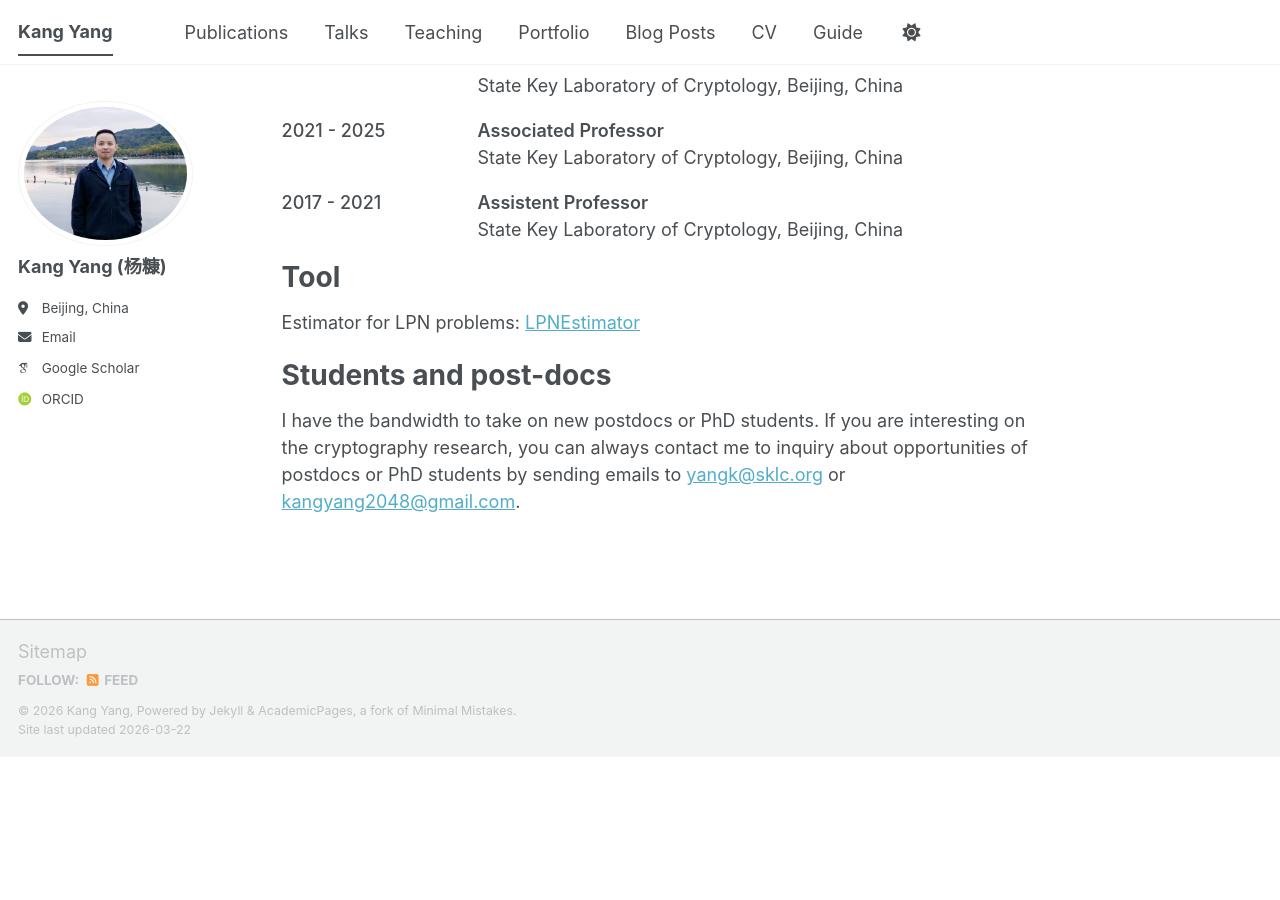
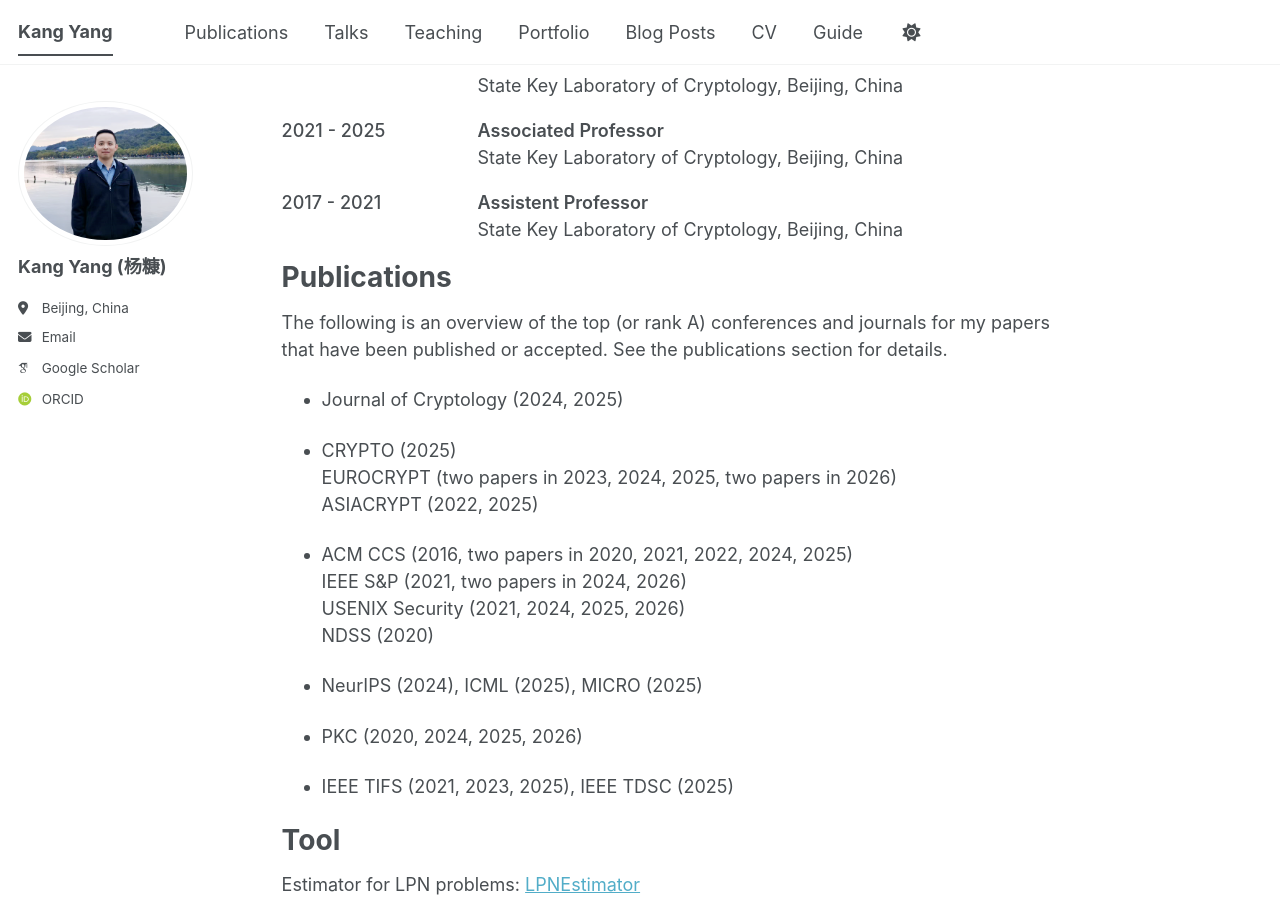
Before and after one commit to yangkang2048/yangkang2048.github.io, a Jekyll site: the page built from _pages/about.md, in a window 1280 px wide and 900 px high, scrolled down 565 px. Built offline with Jekyll 4.4.1, drawn with Linux system fonts in a browser that asks for light colours; some web fonts are replaced; a script bundle is joined from its source files by our own code; library files that are not in the unit come from our copies; before the commit the page ends 1323 px from its top, so only the background shows below that.

Commit message:
Update about.md

```diff
--- a/_pages/about.md
+++ b/_pages/about.md
@@ -70,6 +70,31 @@ B.S. in Information and Computing Science
 }
 </style>
 
+# Publications
+
+The following is an overview of the top (or rank A) conferences and journals for my papers that have been published or accepted. See the publications section for details.
+
+- Journal of Cryptology (2024, 2025)
+
+- CRYPTO (2025)
+<br>
+EUROCRYPT (two papers in 2023, 2024, 2025, two papers in 2026)
+<br>
+ASIACRYPT (2022, 2025)
+
+- ACM CCS (2016, two papers in 2020, 2021, 2022, 2024, 2025)
+<br>
+IEEE S&P (2021, two papers in 2024, 2026)
+<br>
+USENIX Security (2021, 2024, 2025, 2026)
+<br>
+NDSS (2020)
+
+- NeurIPS (2024), ICML (2025), MICRO (2025)
+
+- PKC (2020, 2024, 2025, 2026)
+
+- IEEE TIFS (2021, 2023, 2025), IEEE TDSC (2025)
 
 # Tool
 
```
